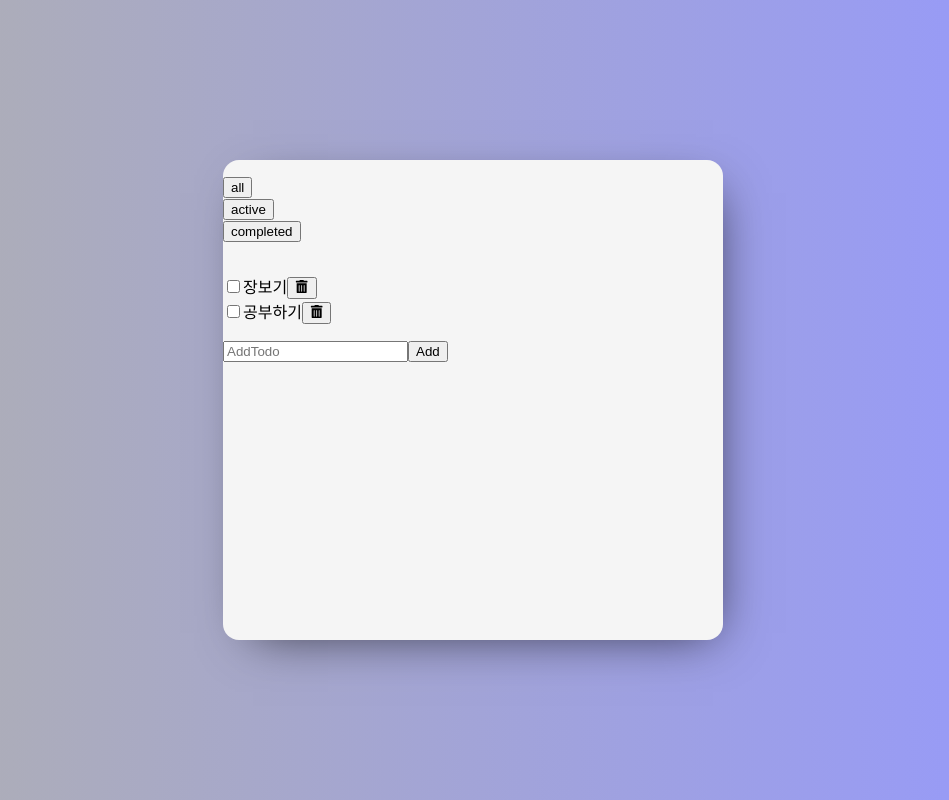
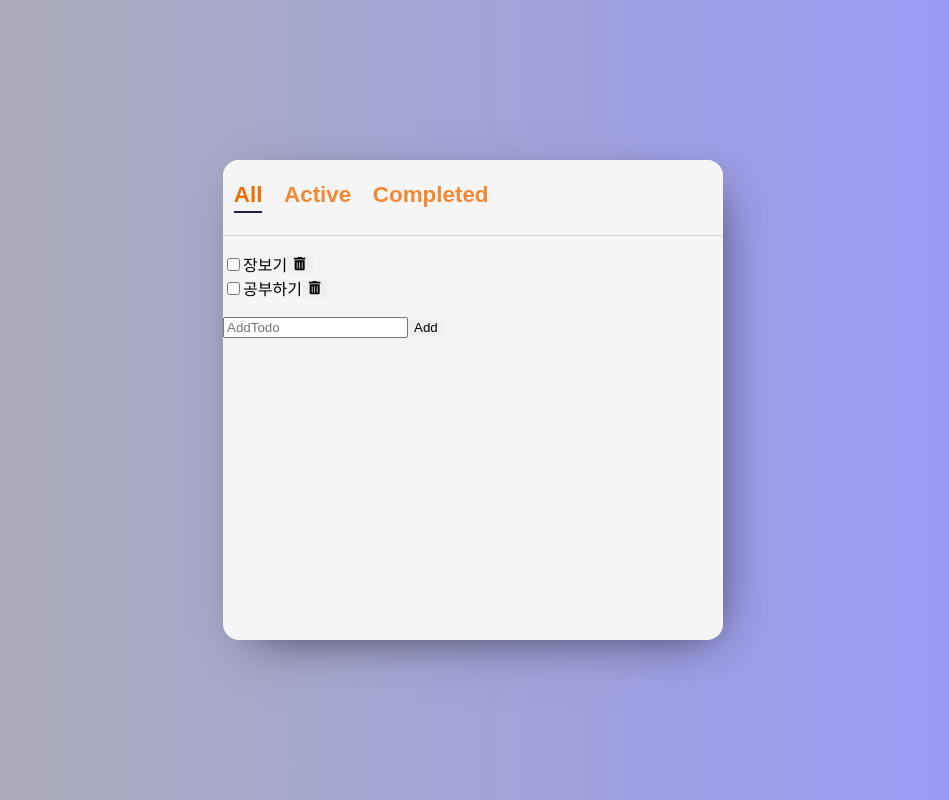
Before and after one commit to RanungPark/TodoList, a React (Create React App) app: page / in a window 1280 px wide. Shown: the whole page, without its empty margins (167-1116 px from the left). Built offline with nearby package versions, Linux system fonts and the light colour scheme.

Commit message:
style header

```diff
--- a/src/TodoHeader/TodoHeader.jsx
+++ b/src/TodoHeader/TodoHeader.jsx
@@ -1,14 +1,15 @@
 import React from 'react';
+import styles from './TodoHeader.module.css'
 
 export default function TodoHeader({filters, filter, onFilterChange}) {
 
   return (
-    <header>
-      <ul>
+    <header className={styles.header}>
+      <ul className={styles.filters}>
         {
           filters.map((value, index) => (
             <li key={index}>
-              <button onClick={()=> onFilterChange(value)}>{value}</button>
+              <button className={`${styles.filter} ${filter === value && styles.selected}`} onClick={()=> onFilterChange(value)}>{value}</button>
             </li>
           ))
         }
--- /dev/null
+++ b/src/TodoHeader/TodoHeader.module.css
@@ -0,0 +1,34 @@
+.header {
+  display: flex;
+  justify-content: space-between;
+  align-items: center;
+  background-color: var(--color-bg-dark);
+  border-bottom: 1px solid var(--color-grey);
+}
+
+.filters {
+  display: flex;
+}
+
+.filter {
+  font-size: 1.4rem;
+  margin: 0.3rem;
+  text-transform: capitalize;
+  background-color: transparent;
+  color: var(--color-accent);
+  opacity: 0.8;
+  font-weight: bold;
+}
+
+.filter:hover,
+.filter.selected
+ {
+  opacity: 1;
+}
+
+.filter.selected::after {
+  content: '';
+  display: block;
+  margin-top: 0.2rem;
+  border: 1px solid var(--color-text);
+}
--- a/src/index.css
+++ b/src/index.css
@@ -27,6 +27,7 @@
   height: 60%;
   max-width: 500px;
   background-color: var(--color-bg-dark);
+  overflow: hidden;
   border-radius: 1rem;
   display: flex;
   flex-direction: column;
@@ -44,3 +45,8 @@
   list-style: none;
   padding-left: 0;
 }
+
+button {
+  outline: none;
+  border: none;
+}
```
